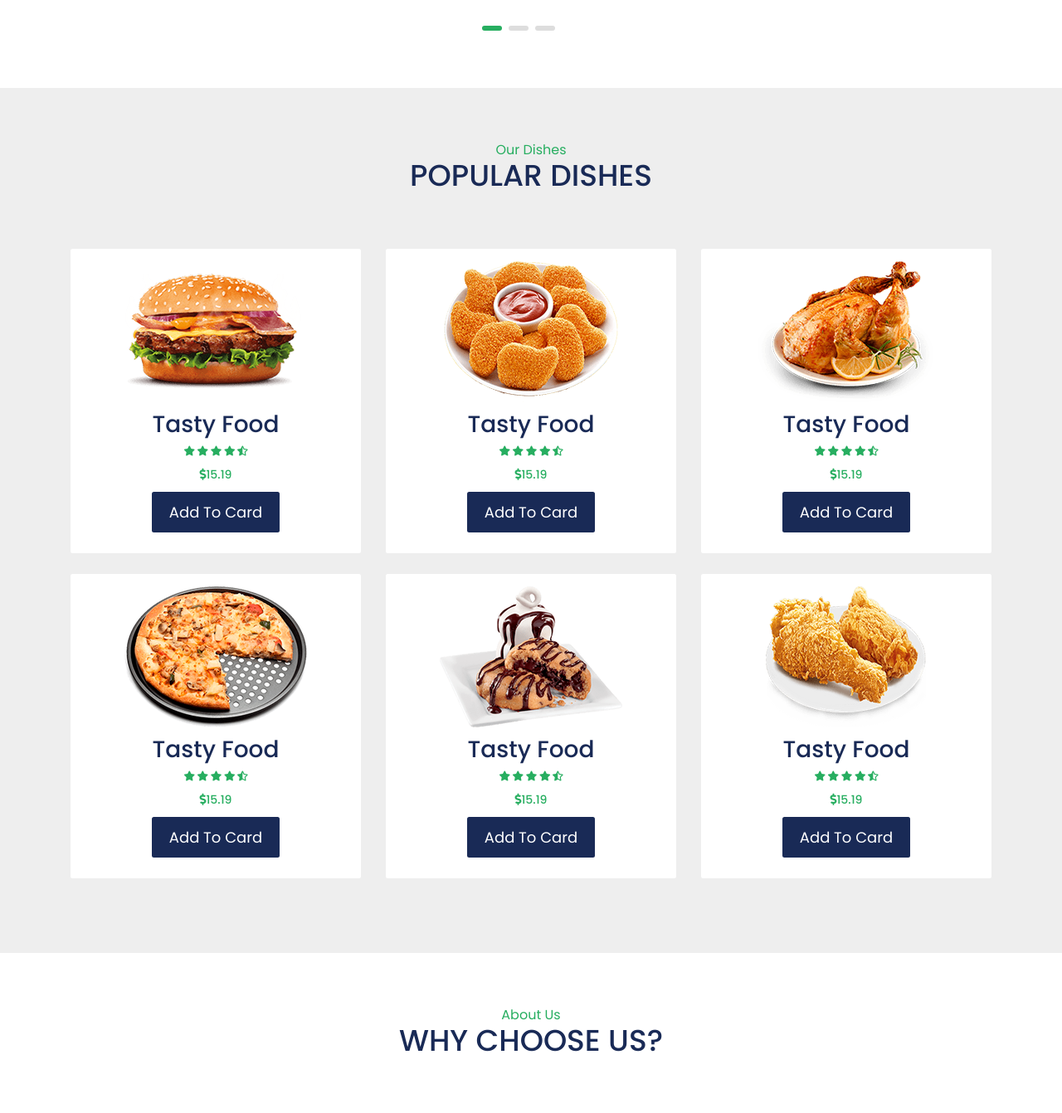
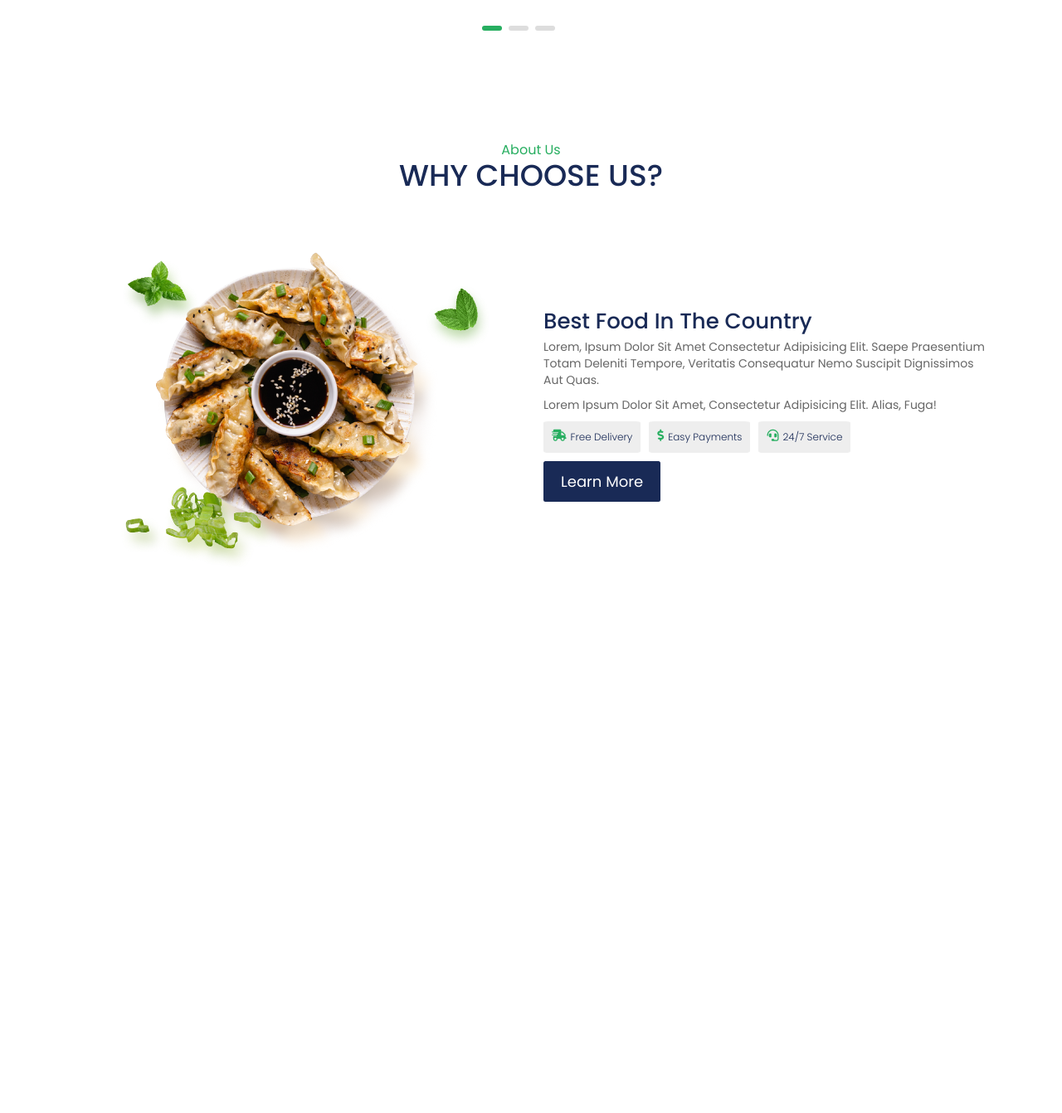
Before and after one commit to saju575/Food-website, a PHP site: page / in a window 1280 px wide. Shown: the part 649-1991 px from the top of the page at 83% size. After the commit the page ends 1325 px from the top, so only its background shows below. Run offline with PHP 8.4, Linux system fonts and the light colour scheme; some web fonts are replaced.

Commit message:
for testing

```diff
--- a/index.php
+++ b/index.php
@@ -106,7 +106,7 @@
     <!-- header section end -->
 
     <!-- -------dishes section start----------  -->
-    <section class="dishes-section sec-padding" data-scroll-index="1">
+    <!-- <section class="dishes-section sec-padding" data-scroll-index="1">
         <div class="container">
             <div class="row justify-content-center">
                 <div class="section-title">
@@ -225,10 +225,10 @@
 
             </div>
         </div>
-    </section>
-    <!-- -------dishes section end----------  -->
+    </section>  -->
+     <!-- -------dishes section end---------- - -->
 
-    <!-- -------Choose section start -->
+    <!---- -------Choose section start -->
     <section class="choose-section sec-padding" data-scroll-index="2">
         <div class="container">
             <div class="row justify-content-center">
```
